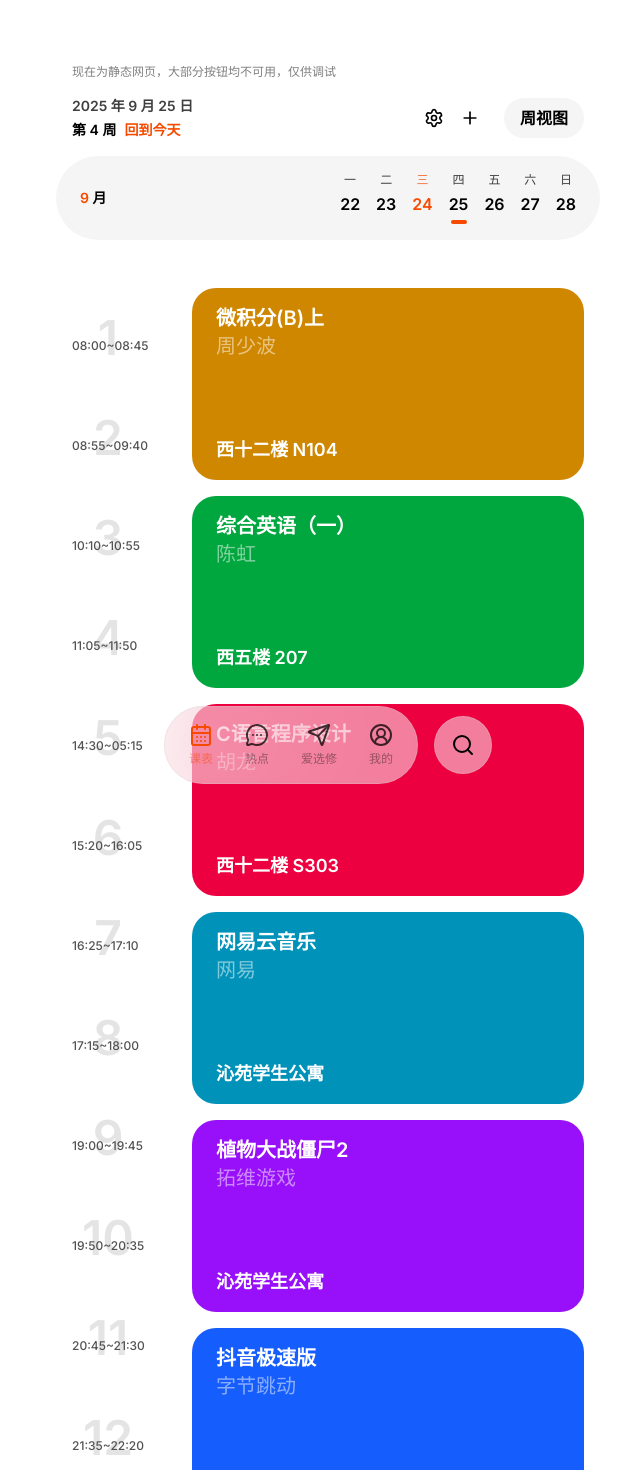
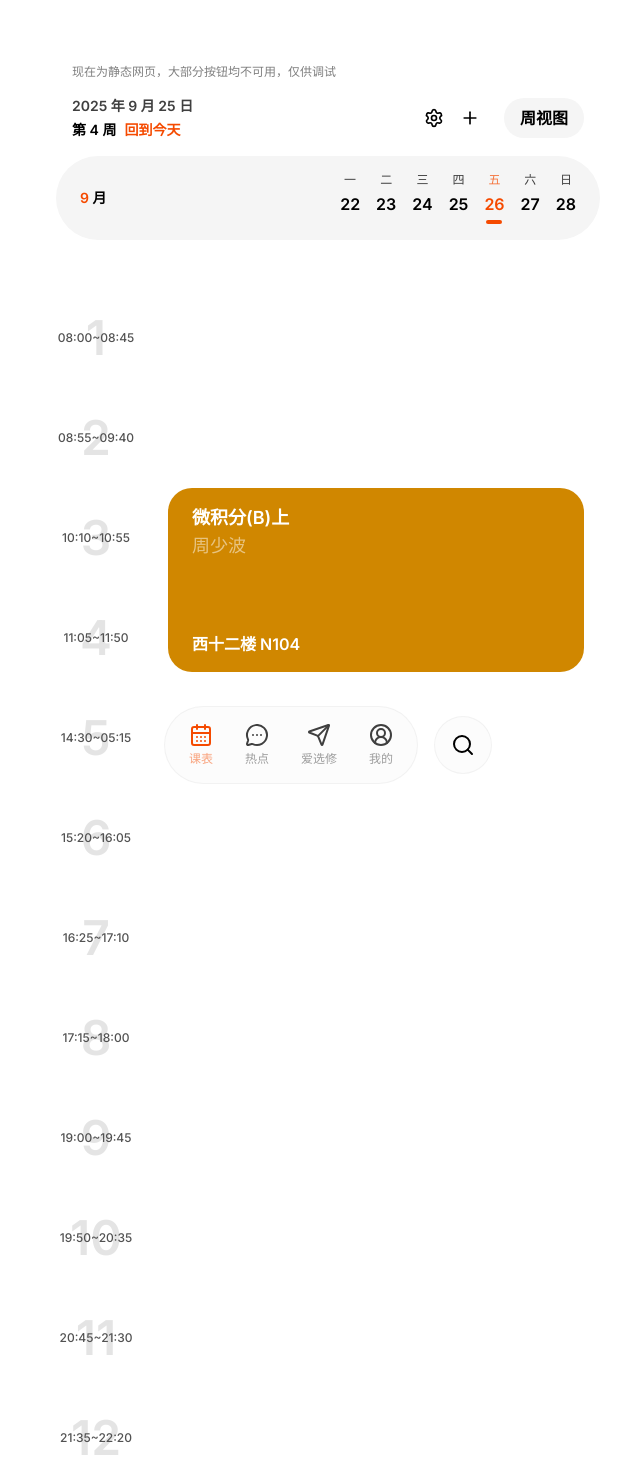
Before and after one commit to gengyue2468/hustoday-refresh, a Next.js app: page / in a window 1280 px wide. Shown: the top 1470 px of the page, without its empty margins (312-952 px from the left). Built offline with nearby package versions, Linux system fonts and the light colour scheme.

Commit message:
重写部分样式，调整课程展示逻辑

```diff
--- a/src/components/Navbar.js
+++ b/src/components/Navbar.js
@@ -104,7 +104,7 @@
           })}
         </div>
         <div className={`p-2 ${glassStyle}`}>
-          <NavButton className="px-2!">
+          <NavButton className="p-2!">
             <SearchIcon size={iconSize} />
           </NavButton>
         </div>
--- a/src/components/ui/ActionCard.js
+++ b/src/components/ui/ActionCard.js
@@ -8,8 +8,8 @@
     >
       <div className="flex flex-row items-center justify-between space-x-4 w-full">
         <div>
-          <h1 className="font-semibold text-xl">{title}</h1>
-          <h2 className="font-medium text-xl opacity-50">{desc}</h2>
+          <h1 className="font-semibold text-lg">{title}</h1>
+          <h2 className="font-medium text-lg opacity-50">{desc}</h2>
         </div>
         <div>
           <ChevronRightIcon size={24} />
--- a/src/pages/dashboard/index.js
+++ b/src/pages/dashboard/index.js
@@ -3,13 +3,13 @@
 import ActionCard from "@/components/ui/ActionCard";
 
 export default function Dashboard() {
-  const headingStyle = "font-semibold text-xl ml-4";
+  const headingStyle = "font-semibold text-lg ml-4";
   return (
     <Layout title="我的">
       <img src="/logo.webp" className="rounded-full size-8" />
       <div className="mt-4">
-        <h1 className="font-semibold text-4xl">BriGriff,</h1>
-        <h1 className="mt-2 font-semibold text-3xl opacity-50">
+        <h1 className="font-semibold text-3xl">BriGriff,</h1>
+        <h1 className="mt-2 font-semibold text-2xl opacity-50">
           您今天看起来很聪明!
         </h1>
 
--- a/src/pages/hot.js
+++ b/src/pages/hot.js
@@ -3,7 +3,7 @@
 export default function Hot() {
   const HotCard = ({ children }) => {
     return (
-      <div className="rounded-3xl px-6 py-4 bg-neutral-100 dark:bg-neutral-900 text-xl">
+      <div className="rounded-3xl px-6 py-4 bg-neutral-100 dark:bg-neutral-900 text-lg">
         {children}
       </div>
     );
@@ -14,8 +14,8 @@
   const referenceStyle = "opacity-50 font-semibold";
   return (
     <Layout title="热点">
-      <h1 className="font-semibold text-4xl mt-12">热点</h1>
-      <h1 className="mt-2 font-semibold text-3xl opacity-50">
+      <h1 className="font-semibold text-3xl mt-12">热点</h1>
+      <h1 className="mt-2 font-semibold text-2xl opacity-50">
         永不失去对华中大热点的访问权限
       </h1>
 
--- a/src/pages/index.js
+++ b/src/pages/index.js
@@ -1,24 +1,56 @@
 import Layout from "@/components/Layout";
 import { PlusIcon, SettingsIcon } from "lucide-react";
+import { useState } from "react";
 
 export default function Main() {
-  const CalendarTemp = ({ num, note, active, today }) => (
+  const [currentDay, setCurrentDay] = useState(5);
+  const [today, setToday] = useState(5);
+  const CalendarTemp = ({ num, note, ...props }) => {
+    let chineseNote;
+    switch (note) {
+      case 1:
+        chineseNote = "一";
+        break;
+      case 2:
+        chineseNote = "二";
+        break;
+      case 3:
+        chineseNote = "三";
+        break;
+      case 4:
+        chineseNote = "四";
+        break;
+      case 5:
+        chineseNote = "五";
+        break;
+      case 6:
+        chineseNote = "六";
+        break;
+      case 7:
+        chineseNote = "日";
+        break;
+    }
+    const active = note === currentDay;
+    const isToday = note === today;
+    return (
       <div
-      className={`flex flex-col space-y-1 justify-center items-center rounded-full ${
+        className={`cursor-pointer flex flex-col space-y-1 justify-center items-center rounded-full ${
           active && "text-orange-600"
         }`}
+        {...props}
       >
-      <span className="opacity-75 text-xs">{note}</span>
+        <span className="opacity-75 text-xs">{chineseNote}</span>
         <span className="font-semibold text-base">{num}</span>
         <span
           className={
-          today
+            isToday
               ? "bg-orange-600 rounded-full w-4 h-1"
               : "bg-transparent w-4 h-1"
           }
         />
       </div>
     );
+  };
 
   const timeTable = [
     "08:00~08:45",
@@ -36,6 +68,38 @@
   ];
 
   const courseList = [
+    [
+      {},
+      {
+        title: "C语言程序设计",
+        location: "西十二楼 S303",
+        teacher: "胡龙",
+        color: "rose",
+      },
+      {
+        title: "综合英语（一）",
+        location: "西五楼 207",
+        teacher: "陈虹",
+        color: "green",
+      },
+      {
+        title: "微积分(B)上",
+        location: "西十二楼 N104",
+        teacher: "周少波",
+        color: "yellow",
+      },
+    ],
+    [
+      {},
+      {},
+      {
+        title: "思想道德与法治",
+        location: "西十二楼 S210",
+        teacher: "常晓璐",
+        color: "sky",
+      },
+    ],
+    [
       {
         title: "微积分(B)上",
         location: "西十二楼 N104",
@@ -54,24 +118,52 @@
         teacher: "胡龙",
         color: "rose",
       },
+    ],
+    [
+      {},
       {
-      title: "网易云音乐",
-      location: "沁苑学生公寓",
-      teacher: "网易",
-      color: "cyan",
+        title: "军事理论",
+        location: "西十二楼 S412",
+        teacher: "曹金梅",
+        color: "pink",
+      },
+    ],
+    [
+      {},
+      {
+        title: "微积分(B)上",
+        location: "西十二楼 N104",
+        teacher: "周少波",
+        color: "yellow",
+      },
+    ],
+    [
+      {
+        title: "工程训练（七）",
+        location: "工创中心 D304-1",
+        teacher: "吴亚环",
+        color: "indigo",
       },
       {
-      title: "植物大战僵尸2",
-      location: "沁苑学生公寓",
-      teacher: "拓维游戏",
-      color: "purple",
+        title: "工程训练（七）",
+        location: "工创中心 D304-1",
+        teacher: "吴亚环",
+        color: "indigo",
       },
       {
-      title: "抖音极速版",
-      location: "沁苑学生公寓",
-      teacher: "字节跳动",
-      color: "blue",
+        title: "工程训练（七）",
+        location: "工创中心 D304-1",
+        teacher: "吴亚环",
+        color: "indigo",
       },
+      {
+        title: "工程训练（七）",
+        location: "工创中心 D304-1",
+        teacher: "吴亚环",
+        color: "indigo",
+      },
+    ],
+    [],
   ];
 
   const CourseCard = ({ title, location, teacher, color }) => {
@@ -79,26 +171,29 @@
     const colorMap = {
       red: "bg-red-600",
       blue: "bg-blue-600",
+      sky: "bg-sky-600",
+      indigo: "bg-indigo-600",
       green: "bg-green-600",
       yellow: "bg-yellow-600",
       purple: "bg-purple-600",
       rose: "bg-rose-600",
+      pink: "bg-pink-600",
       cyan: "bg-cyan-600",
     };
 
     const colorStyle = colorMap[color] || "bg-neutral-500";
     return (
       <div
-        className={`${colorStyle} text-white rounded-3xl px-6 py-4 h-48 ${
-          noData ? "" : "w-full"
+        className={`${colorStyle} text-white rounded-3xl px-6 py-4 h-46 ${
+          noData ? "bg-white dark:bg-black" : "w-full"
         }`}
       >
         <div className="flex flex-col justify-between h-full">
           <div>
-            <h1 className="font-semibold text-xl">{title}</h1>
-            <h2 className="font-medium text-xl opacity-50">{teacher}</h2>
+            <h1 className="font-semibold text-lg">{title}</h1>
+            <h2 className="font-medium text-lg opacity-50">{teacher}</h2>
           </div>
-          <h2 className="font-semibold text-lg">{location}</h2>
+          <h2 className="font-semibold text-base">{location}</h2>
         </div>
       </div>
     );
@@ -140,13 +235,14 @@
             <span className="text-orange-600">9</span> 月
           </h1>
           <div className="flex flex-row space-x-4">
-            <CalendarTemp num="22" note="一" />
-            <CalendarTemp num="23" note="二" />
-            <CalendarTemp num="24" note="三" active={true} />
-            <CalendarTemp num="25" note="四" today={true} />
-            <CalendarTemp num="26" note="五" />
-            <CalendarTemp num="27" note="六" />
-            <CalendarTemp num="28" note="日" />
+            {[1, 2, 3, 4, 5, 6, 7].map((cal, index) => (
+              <CalendarTemp
+                key={index}
+                num={21 + cal}
+                note={cal}
+                onClick={() => setCurrentDay(cal)}
+              />
+            ))}
           </div>
         </div>
       </div>
@@ -156,29 +252,29 @@
           {timeTable.map((time, index) => (
             <div
               key={index}
-              className="relative flex justify-center items-center w-18 h-25"
+              className="relative flex justify-center items-center w-12 h-25"
             >
               <h1 className="font-semibold text-5xl opacity-10 z-0">
                 {index + 1}
               </h1>
-              <h1 className="font-medium absolute inset-x-0 top-1/2 text-xs text-neutral-600 dark:text-neutral-400">
+              <div className="absolute w-12 flex justify-center items-center">
+                <h1 className="font-medium text-xs text-neutral-600 dark:text-neutral-400">
                   {time}
                 </h1>
+              </div>
             </div>
           ))}
         </div>
         <div className="flex flex-col space-y-4 flex-1">
-          {courseList.map((course) => {
-            return (
+          {courseList[currentDay - 1]?.map((course, index) => (
             <CourseCard
-                key={course.title}
+              key={index}
               title={course.title}
               location={course.location}
               teacher={course.teacher}
               color={course.color}
             />
-            );
-          })}
+          ))}
         </div>
       </div>
     </Layout>
```
Also changed, not shown: src/pages/dashboard/settings/index.js (+5 -5 lines), src/pages/elective.js (+8 -8 lines). Lines whose indentation alone changed are shown as unchanged.
